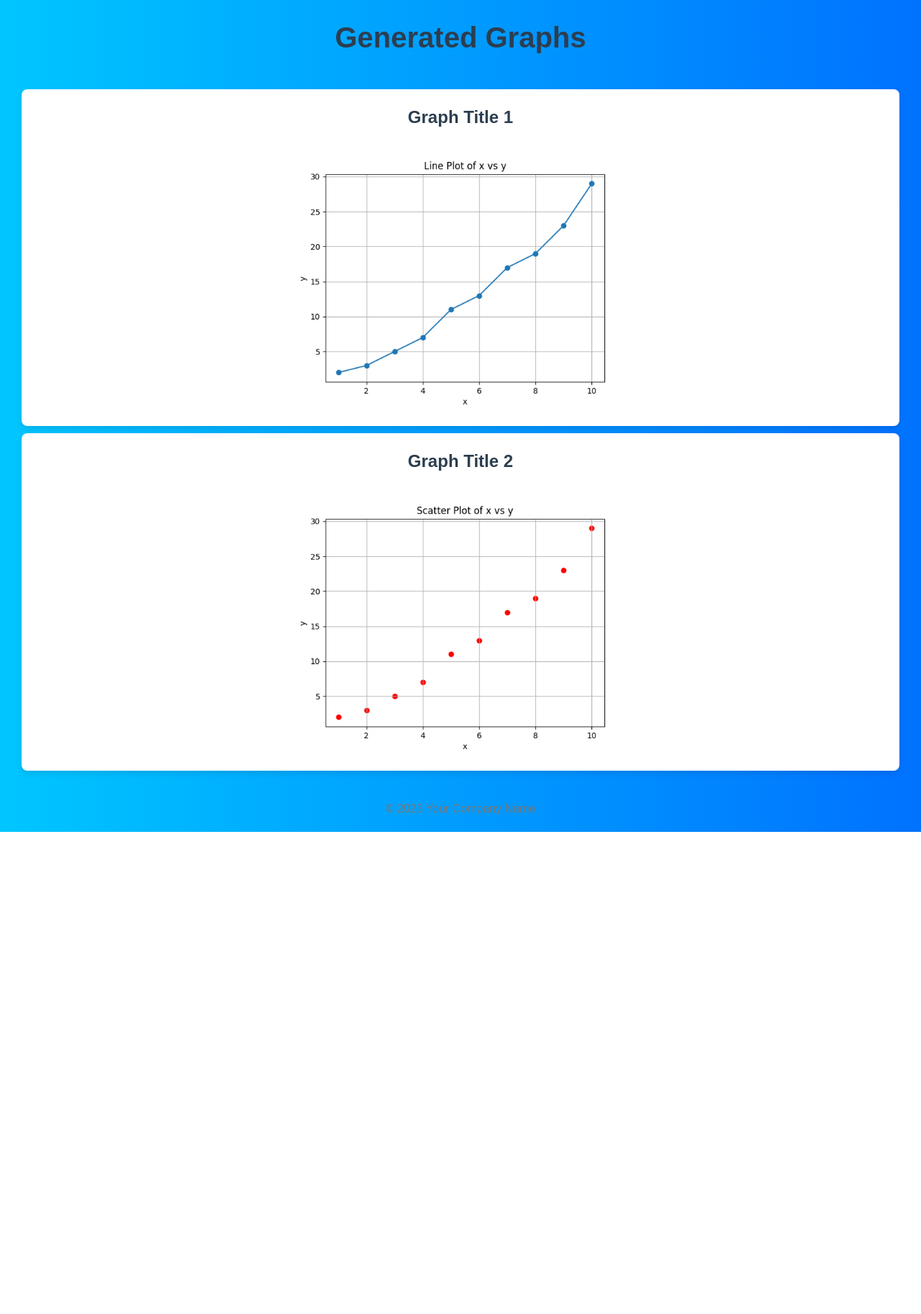
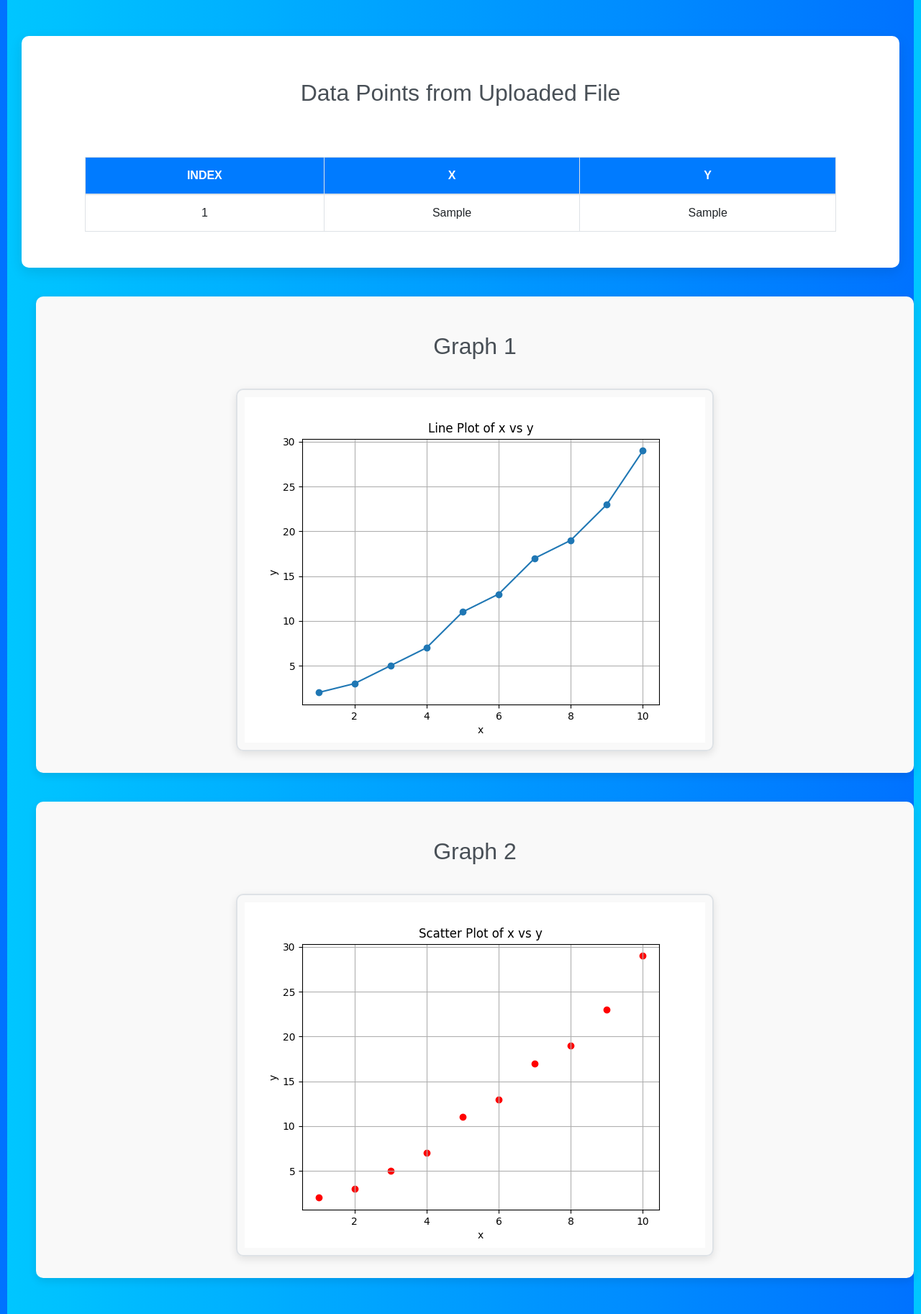
Before and after one commit to SKT521/Algorithm-Analyzer, a Flask app: template templates/results.html in a window 1280 px wide. Shown: the whole page at 72% size. Before the commit the page ends 1156 px from the top, so only its background shows below. Run offline with Flask 3, Linux system fonts and the light colour scheme; the template is opened without the code that fills it: most values are stand-ins (such as "Sample title", 1, 10 or a date in 2020); some libraries are stand-ins or nearby versions.

Commit message:
Added table to the results.html and added the suitable stylesheets

```diff
--- a/main.py
+++ b/main.py
@@ -1,50 +1,21 @@
-
-# @app.route('/upload', methods=['POST'])
-# def upload_files():
-#     print("Upload route reached")
-#     csv_file = request.files['csv_file']
-#     algorithm_files = request.files.getlist('algorithm_files')
-
-#     if not csv_file or not algorithm_files:
-#         return "No files uploaded.", 400
-
-#     # Save the CSV file
-#     csv_path = os.path.join(app.config['UPLOAD_FOLDER'], csv_file.filename)
-#     csv_file.save(csv_path)
-
-#     results = []
-#     for algorithm_file in algorithm_files:
-#         algorithm_path = os.path.join(app.config['UPLOAD_FOLDER'], algorithm_file.filename)
-#         algorithm_file.save(algorithm_path)
-
-#         # Import the algorithm file as a module
-#         spec = importlib.util.spec_from_file_location("algorithm_module", algorithm_path)
-#         algorithm_module = importlib.util.module_from_spec(spec)
-#         spec.loader.exec_module(algorithm_module)
-
-#         df = pd.read_csv(csv_path)
-#         result = algorithm_module.run(df)
-#         results.append(result)
-
-#     return render_template('results.html', results=results)
-
-# from flask import Flask, render_template, request, send_from_directory
-# import pandas as pd
-# import os
-# import importlib.util
-
-# app = Flask(__name__)
-# app.config['UPLOAD_FOLDER'] = 'uploads/'
-
-# # Ensure the uploads directory exists
-# if not os.path.exists(app.config['UPLOAD_FOLDER']):
-#     os.makedirs(app.config['UPLOAD_FOLDER'])
-
-# @app.route('/')
-# def index():
-#     return render_template('index.html')
 
 
+
+from flask import Flask, render_template, request, send_from_directory
+import pandas as pd
+import os
+import importlib.util
+
+app = Flask(__name__)
+app.config['UPLOAD_FOLDER'] = 'uploads/'
+
+# Ensure the uploads directory exists
+if not os.path.exists(app.config['UPLOAD_FOLDER']):
+    os.makedirs(app.config['UPLOAD_FOLDER'])
+
+@app.route('/')
+def index():
+    return render_template('index.html')
 
 # @app.route('/upload', methods=['POST'])
 # def upload_files():
@@ -71,35 +42,12 @@
 
 #         # Load the CSV data and run the algorithm
 #         df = pd.read_csv(csv_path)
-#         graph_path = algorithm_module.run(df)  # Get the path to the generated graph
+#         graph_path = os.path.join(app.config['UPLOAD_FOLDER'], algorithm_module.run(df).replace(app.config['UPLOAD_FOLDER'], '').strip(os.path.sep))
+#         print(f"Generated graph path: {graph_path}")
 #         results.append(graph_path)  # Store the path to the graph in the results list
 
 #     # Pass the list of graph paths to the template
 #     return render_template('results.html', results=results)
-
-# @app.route('/uploads/<filename>')
-# def uploaded_file(filename):
-#     return send_from_directory(app.config['UPLOAD_FOLDER'], filename)
-
-# if __name__ == "__main__":
-#     app.run(host="0.0.0.0", port=5000, debug=True)
-
-
-from flask import Flask, render_template, request, send_from_directory
-import pandas as pd
-import os
-import importlib.util
-
-app = Flask(__name__)
-app.config['UPLOAD_FOLDER'] = 'uploads/'
-
-# Ensure the uploads directory exists
-if not os.path.exists(app.config['UPLOAD_FOLDER']):
-    os.makedirs(app.config['UPLOAD_FOLDER'])
-
-@app.route('/')
-def index():
-    return render_template('index.html')
 
 @app.route('/upload', methods=['POST'])
 def upload_files():
@@ -114,6 +62,9 @@ def upload_files():
     csv_path = os.path.join(app.config['UPLOAD_FOLDER'], csv_file.filename)
     csv_file.save(csv_path)
 
+    # Load the CSV data
+    df = pd.read_csv(csv_path)
+
     results = []
     for algorithm_file in algorithm_files:
         algorithm_path = os.path.join(app.config['UPLOAD_FOLDER'], algorithm_file.filename)
@@ -124,14 +75,13 @@ def upload_files():
         algorithm_module = importlib.util.module_from_spec(spec)
         spec.loader.exec_module(algorithm_module)
 
-        # Load the CSV data and run the algorithm
-        df = pd.read_csv(csv_path)
+        # Run the algorithm
         graph_path = os.path.join(app.config['UPLOAD_FOLDER'], algorithm_module.run(df).replace(app.config['UPLOAD_FOLDER'], '').strip(os.path.sep))
         print(f"Generated graph path: {graph_path}")
         results.append(graph_path)  # Store the path to the graph in the results list
 
-    # Pass the list of graph paths to the template
-    return render_template('results.html', results=results)
+    # Pass the list of graph paths and the DataFrame to the template
+    return render_template('results.html', results=results, data=df.to_dict(orient='records'))
 
 @app.route('/uploads/<filename>')
 def uploaded_file(filename):
--- a/static/style/result.css
+++ b/static/style/result.css
@@ -1,97 +1,145 @@
+
+
 /* General Reset and Basic Styles */
 * {
-    margin: 0;
-    padding: 0;
+    margin: 10px;
+    padding: 10px;
     box-sizing: border-box;
 }
 
 body {
     font-family: 'Arial', sans-serif;
-    background: linear-gradient(to right, #00c6ff, #0072ff); /* Same Gradient Background */
+    background: linear-gradient(to right, #00c6ff, #0072ff);
     color: #333;
     line-height: 1.6;
-    padding: 20px;
+    min-height: 100vh;
+    display: flex;
+    justify-content: center;
+    align-items: flex-start;
+    flex-direction: column;
 }
 
-h1 {
-    text-align: center;
-    font-size: 2.5rem;
-    margin-bottom: 40px;
-    color: #2c3e50;
+/* Container Styles */
+.container {
+    background-color: #fff;
+    padding: 30px;
+    border-radius: 10px;
+    box-shadow: 0 6px 18px rgba(0, 0, 0, 0.1);
+    width: 100%; /* Full width */
+    max-width: 100%; /* Ensure it spans the entire width */
+    margin: 20px 0; /* Space from the top and bottom */
+    display: flex;
+    flex-direction: column;
+    align-items: center; /* Center content horizontally */
+    gap: 20px; /* Space between elements */
 }
 
-/* Main Content Container */
-.container {
-    max-width: 1200px;
-    margin: 0 auto;
+/* Header Styles */
+h1 {
+    font-size: 2.5rem;
+    margin-bottom: 20px;
+    color: #2c3e50;
+    text-align: center;
 }
 
-/* Graph Container */
-.graph-container {
-    background-color: #fff;
-    padding: 20px;
-    border-radius: 8px;
-    box-shadow: 0 4px 8px rgba(0, 0, 0, 0.1);
+h2 {
+    color: #495057;
+    margin: 20px 0;
     text-align: center;
-    flex: 1; /* Allow it to grow to fill space */
-    margin: 10px; /* Add space between the graphs */
 }
 
-/* Display the graph containers side by side */
-.graph-wrapper {
+/* Graph Container
+.graph-container {
+    text-align: center;
+    width: 100%;
     display: flex;
-    justify-content: space-between;
-    gap: 20px;
-}
-
-/* Styling for each graph inside the container */
-.graph-container h2 {
-    font-size: 1.5rem;
-    color: #2c3e50;
-    margin-bottom: 15px;
+    justify-content: center;
+    align-items: center;
+    flex-direction: column;
+}*/
+.graph-container {
+    text-align: center;
+    width: 100%; /* Ensure full-width responsiveness */
+    display: flex;
+    justify-content: center; /* Center the graph horizontally */
+    align-items: center;
+    flex-direction: column;
+    margin: 20px; /* Adds space around the container */
+    padding: 20px; /* Adds space inside the container */
+    background-color: #f9f9f9; /* Optional: Light background for better separation */
+    border-radius: 10px; /* Matches the rounded style theme */
+    box-shadow: 0 4px 12px rgba(0, 0, 0, 0.1); /* Optional: Subtle shadow */
 }
 
 .graph-container img {
-    width: 100%;
-    max-width: 500px; /* Restrict width of images */
-    display: block;
-    margin: 0 auto;
-    border-radius: 8px;
+    max-width: 90%; /* Keep the graph within 90% width for better visuals */
+    height: auto;
+    border: 2px solid #dee2e6;
+    border-radius: 10px;
+    box-shadow: 0 4px 12px rgba(0, 0, 0, 0.1);
 }
 
-/* Footer Styling */
-footer {
-    text-align: center;
-    margin-top: 40px;
-    color: #777;
+/* Table Styles */
+.table {
+    width: 90%; /* Reduce table width slightly for better appearance */
+    border-collapse: collapse;
+    margin: 20px auto;
 }
 
-footer p {
-    font-size: 1rem;
+.table th, .table td {
+    padding: 12px;
+    text-align: center;
+    border: 1px solid #dee2e6;
 }
 
-/* Responsive Design */
+.table th {
+    background-color: #007bff;
+    color: white;
+    text-transform: uppercase;
+}
+
+.table tbody tr:nth-child(even) {
+    background-color: #f8f9fa;
+}
+
+.table tbody tr:hover {
+    background-color: #e9ecef;
+}
+
+/* Responsive Styles */
 @media (max-width: 768px) {
+    .container {
+        padding: 20px;
+    }
+
     h1 {
         font-size: 2rem;
     }
 
-    .graph-wrapper {
-        flex-direction: column;
-        align-items: center;
+    .table {
+        font-size: 0.9rem;
     }
 
-    .graph-container {
-        width: 100%;
+    .graph-container img {
+        max-width: 95%; /* Slightly larger graphs on smaller screens */
+        height: auto;
     }
 }
 
 @media (max-width: 480px) {
+    .container {
+        padding: 15px;
+    }
+
     h1 {
         font-size: 1.8rem;
     }
 
-    .graph-container h2 {
-        font-size: 1.2rem;
+    .table {
+        font-size: 0.8rem;
+    }
+
+    .graph-container img {
+        margin: 0 auto;
     }
 }
--- a/templates/index.html
+++ b/templates/index.html
@@ -20,8 +20,5 @@
         </form>
     </div>
 
-    <footer>
-        <p>&copy; 2023 Your Company Name</p>
-    </footer>
 </body>
 </html>
--- a/templates/results.html
+++ b/templates/results.html
@@ -1,33 +1,79 @@
-
-
-<!DOCTYPE html>
+ <!-- <!DOCTYPE html>
 <html lang="en">
 <head>
     <meta charset="UTF-8">
     <meta name="viewport" content="width=device-width, initial-scale=1.0">
     <title>Result Graphs</title>
     <link rel="stylesheet" href="../static/style/result.css">
-    <!-- <link rel="stylesheet" href="{{ url_for('static', filename='styles.css') }}"> Optional CSS -->
+     <link rel="stylesheet" href="{{ url_for('static', filename='styles.css') }}"> Optional CSS
 </head>
 <body>
     <h1>Generated Graphs</h1>
 
-    <!-- Display graphs -->
     <div class="graph-container">
-        <h2>Graph Title 1</h2>
+        <h2>Graph </h2>
         <img src="{{ url_for('static', filename='images/algorithm1_result.png') }}" alt="Graph 1">
     </div>
 
     <div class="graph-container">
-        <h2>Graph Title 2</h2>
+        <h2>Graph </h2>
         <img src="{{ url_for('static', filename='images/algorithm2_result.png') }}" alt="Graph 2">
     </div>
 
 
-    <!-- Repeat for additional graphs as needed -->
+    Repeat for additional graphs as needed
 
-    <footer>
-        <p>&copy; 2023 Your Company Name</p>
-    </footer>
+</body>
+</html> -->
+
+<!DOCTYPE html>
+<head>
+    <meta charset="UTF-8">
+    <meta name="viewport" content="width=device-width, initial-scale=1.0">
+    <title>Results</title>
+    <link rel="stylesheet" href="https://maxcdn.bootstrapcdn.com/bootstrap/4.5.2/css/bootstrap.min.css">
+    <link rel="stylesheet" href="../static/style/result.css">
+</head>
+<body>
+    <div class="container">
+        <!-- <h1>Results</h1>
+
+        <h2>Generated Graphs</h2>
+        <ul>
+            {% for result in results %}
+                <li><img src="{{ url_for('uploaded_file', filename=result) }}" alt="Generated Graph"></li>
+            {% endfor %}
+        </ul> -->
+
+        <h2>Data Points from Uploaded File</h2>
+        <table class="table table-bordered">
+            <thead>
+                <tr>
+                    <th>Index</th>
+                    <th>X</th>
+                    <th>Y</th>
+                </tr>
+            </thead>
+            <tbody>
+                {% for row in data %}
+                    <tr>
+                        <td>{{ loop.index }}</td>
+                        <td>{{ row['x'] }}</td>
+                        <td>{{ row['y'] }}</td>
+                    </tr>
+                {% endfor %}
+            </tbody>
+        </table>
+         <!-- Display graphs -->
+        </div>
+        <div class="graph-container">
+            <h2>Graph 1</h2>
+            <img src="{{ url_for('static', filename='images/algorithm1_result.png') }}" alt="Graph 1">
+        </div>
+
+        <div class="graph-container">
+            <h2>Graph 2</h2>
+            <img src="{{ url_for('static', filename='images/algorithm2_result.png') }}" alt="Graph 2">
+        </div>
 </body>
 </html>
```
